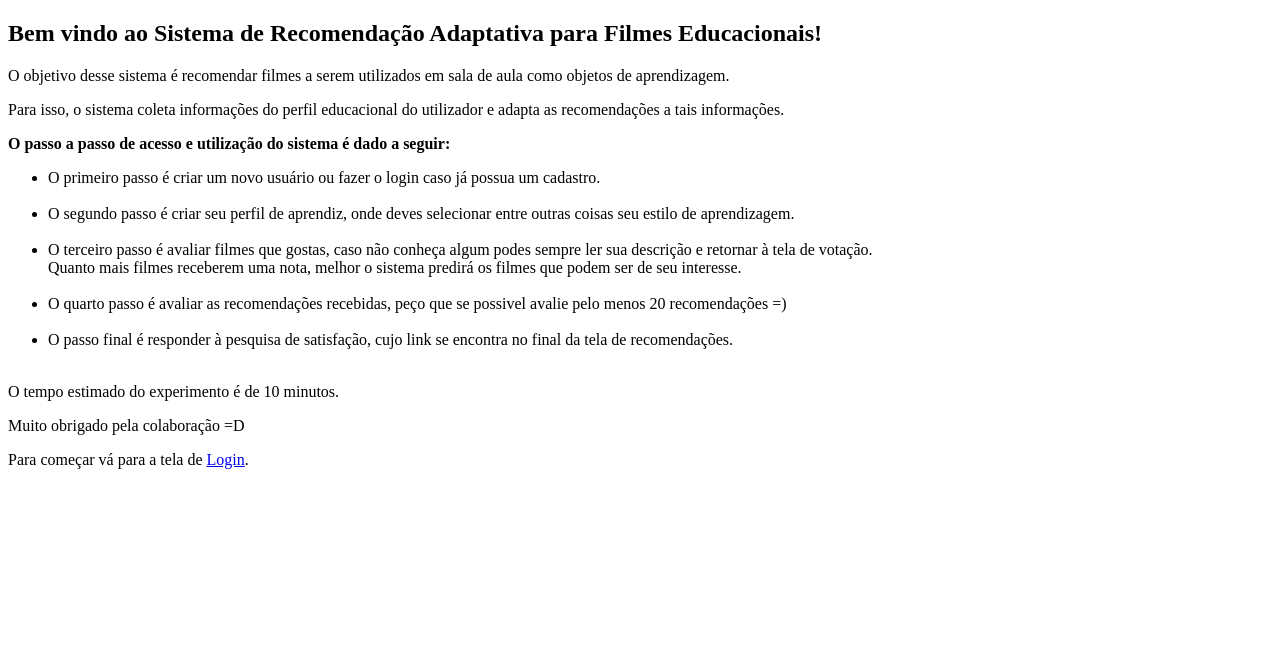
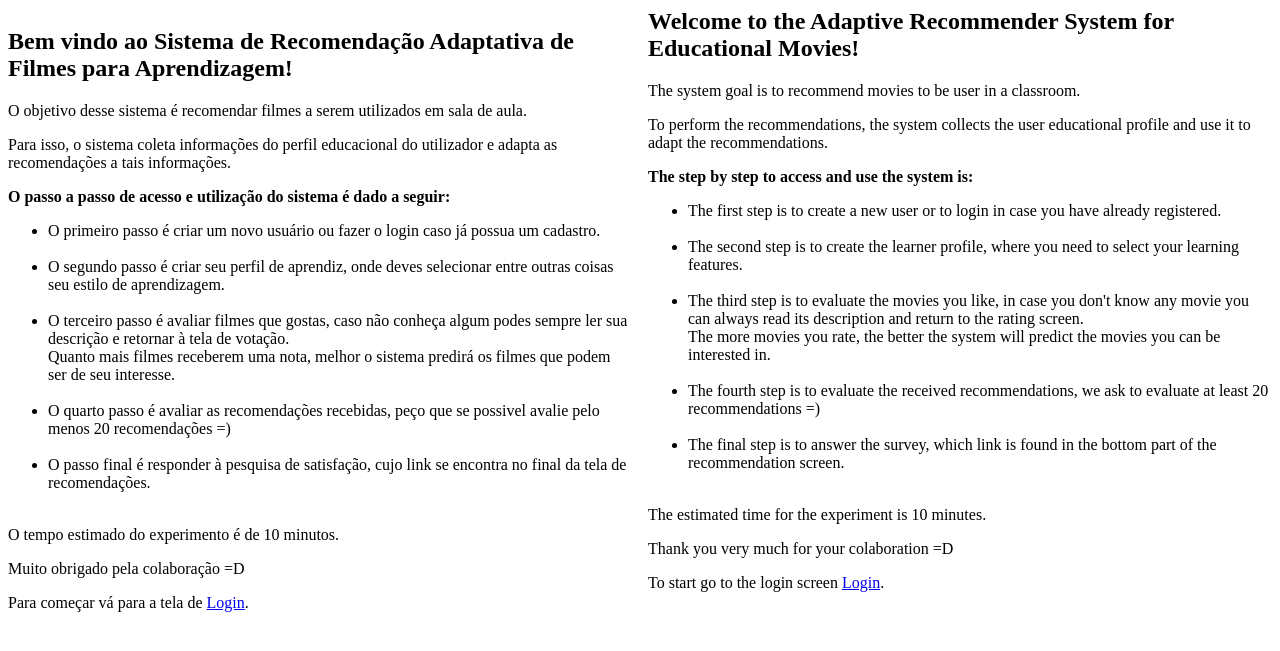
Before and after one commit to guimedeiros1/adapt_recommender, a Django app: page / in a window 1280 px wide. Shown: the top 651 px of the page. Run offline with Django 3.2, Linux system fonts and the light colour scheme.

Commit message:
instructions in en, tooltips, and encoding error

```diff
--- a/recommender/models.py
+++ b/recommender/models.py
@@ -134,8 +134,9 @@ class Movie(models.Model):
                                             choices=KNOWLEDGE_AREA_CHOICES, null=True, blank=True)
     movie_recommended_age = models.IntegerField(null=True, blank=True)
 
+
     def __str__(self):
-        return '%s - %s' % (self.id, self.movie_name)
+        return '%s - %s' % (self.id, self.movie_name.encode('utf-8'))
 
 
 class Rating(models.Model):
--- a/templates/instructions.html
+++ b/templates/instructions.html
@@ -27,9 +27,9 @@
 <noscript><iframe src="https://www.googletagmanager.com/ns.html?id=GTM-M7WVGQS"
 height="0" width="0" style="display:none;visibility:hidden"></iframe></noscript>
 <!-- End Google Tag Manager (noscript) -->
-
-<h2>Bem vindo ao Sistema de Recomendação Adaptativa para Filmes Educacionais!</h2>
-<p>O objetivo desse sistema é recomendar filmes a serem utilizados em sala de aula como objetos de aprendizagem.</p>
+<div style="columns: 2">
+    <h2>Bem vindo ao Sistema de Recomendação Adaptativa de Filmes para Aprendizagem!</h2>
+    <p>O objetivo desse sistema é recomendar filmes a serem utilizados em sala de aula.</p>
     <p>Para isso, o sistema coleta informações do perfil educacional do utilizador e adapta as recomendações a tais informações.</p>
     <p><b>O passo a passo de acesso e utilização do sistema é dado a seguir:</b></p>
     <ul>
@@ -44,7 +44,28 @@ height="0" width="0" style="display:none;visibility:hidden"></iframe></noscript>
     <p>O tempo estimado do experimento é de 10 minutos.</p>
 
     <p>Muito obrigado pela colaboração =D</p>
+    <p>Para começar vá para a tela de <a href="/login/">Login</a>.</p>
 
-<p>Para começar vá para a tela de <a href="/login/">Login</a>.</p>
+
+    <h2>Welcome to the Adaptive Recommender System for Educational Movies!</h2>
+    <p>The system goal is to recommend movies to be user in a classroom.</p>
+    <p>To perform the recommendations, the system collects the user educational profile and use it to adapt the recommendations.</p>
+    <p><b>The step by step to access and use the system is:</b></p>
+    <ul>
+        <li>The first step is to create a new user or to login in case you have already registered.</li><br>
+        <li>The second step is to create the learner profile, where you need to select your learning features.</li><br>
+        <li>The third step is to evaluate the movies you like,  in case you don't know  any movie you can  always read its description and return to the rating screen. <br>
+        The more movies you rate, the better the system will predict the movies you can be interested in.</li><br>
+        <li>The fourth step is to evaluate the received recommendations, we ask to evaluate at least 20 recommendations =)</li><br>
+        <li>The final step is to answer the survey, which link is found in the bottom part of the recommendation screen.</li><br>
+    </ul>
+
+    <p>The estimated time for the experiment is 10 minutes.</p>
+
+    <p>Thank you very much for your colaboration =D</p>
+
+    <p>To start go to the login screen <a href="/login/">Login</a>.</p>
+</div>
+
 </body>
 </html>
```
Also changed, not shown: recommender/templates/recommender/new_learner.html (+4 -4 lines), db.sqlite3, recommender/migrations/0012_auto_20171205_1255.py (added). Lines whose indentation alone changed are shown as unchanged.
